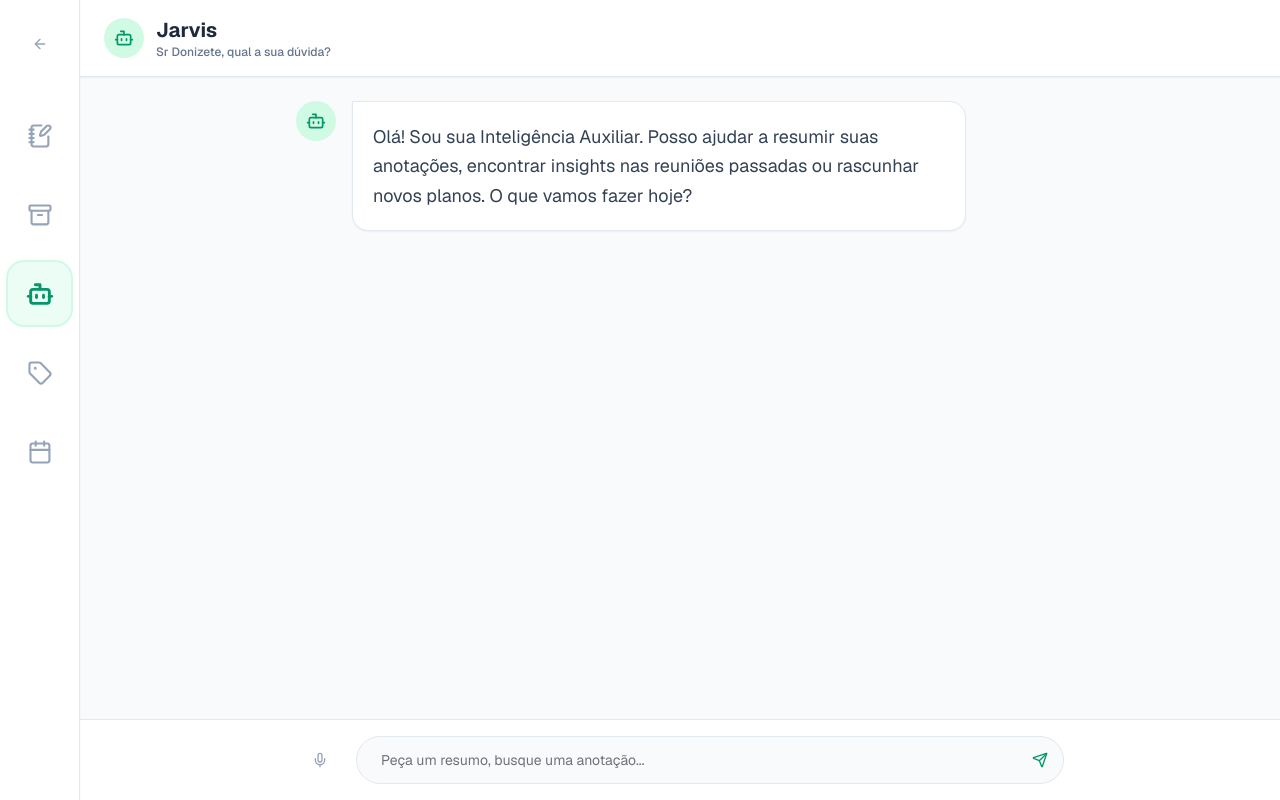
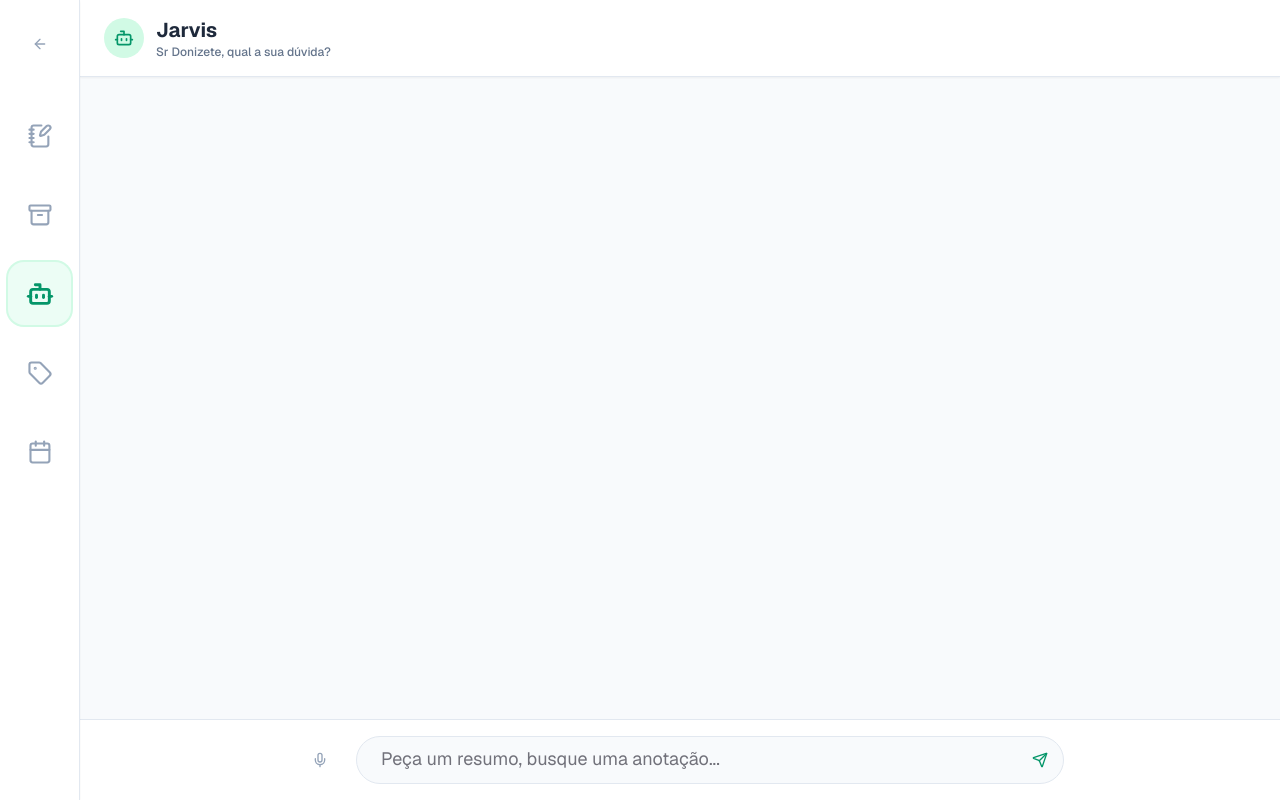
Before and after one commit to suportereipcp/saas, a Next.js app: page /anotacoes/assistant in a window 1280 px wide. Built offline with nearby package versions, Linux system fonts and the light colour scheme.

Commit message:
UI: Jarvis Updates - Fonte 18px, Typing Indicator e Historico Limpo

```diff
--- a/src/app/anotacoes/assistant/page.tsx
+++ b/src/app/anotacoes/assistant/page.tsx
@@ -6,11 +6,10 @@ import { Input } from "@/components/ui/input";
 import { Button } from "@/components/ui/button";
 
 export default function AssistantPage() {
-    const [messages, setMessages] = useState<{ role: 'user' | 'assistant', content: string }[]>([
-        { role: 'assistant', content: 'Olá! Sou sua Inteligência Auxiliar. Posso ajudar a resumir suas anotações, encontrar insights nas reuniões passadas ou rascunhar novos planos. O que vamos fazer hoje?' }
-    ]);
+    const [messages, setMessages] = useState<{ role: 'user' | 'assistant', content: string }[]>([]);
     const [inputValue, setInputValue] = useState("");
     const [isRecording, setIsRecording] = useState(false);
+    const [isLoading, setIsLoading] = useState(false);
 
     const handleSend = async () => {
         if (!inputValue.trim()) return;
@@ -18,6 +17,7 @@ export default function AssistantPage() {
         const userMessage = inputValue;
         setMessages(prev => [...prev, { role: 'user', content: userMessage }]);
         setInputValue("");
+        setIsLoading(true);
 
         try {
             const res = await fetch('/api/chat', {
@@ -37,6 +37,8 @@ export default function AssistantPage() {
         } catch (error: any) {
             console.error("Chat Error:", error);
             setMessages(prev => [...prev, { role: 'assistant', content: `Erro: ${error.message || "Tente novamente mais tarde."}` }]);
+        } finally {
+            setIsLoading(false);
         }
     };
 
@@ -82,6 +84,20 @@ export default function AssistantPage() {
                         </div>
                     </div>
                 ))}
+
+                {/* Loading Indicator */}
+                {isLoading && (
+                    <div className="flex gap-4 max-w-3xl mx-auto">
+                        <div className="shrink-0 w-10 h-10 rounded-full flex items-center justify-center bg-emerald-100 text-emerald-600">
+                            <Bot size={20} />
+                        </div>
+                        <div className="p-5 rounded-2xl shadow-sm border bg-white border-slate-200 rounded-tl-none text-slate-700 flex items-center gap-1">
+                            <span className="w-2 h-2 bg-emerald-400 rounded-full animate-bounce [animation-delay:-0.3s]"></span>
+                            <span className="w-2 h-2 bg-emerald-400 rounded-full animate-bounce [animation-delay:-0.15s]"></span>
+                            <span className="w-2 h-2 bg-emerald-400 rounded-full animate-bounce"></span>
+                        </div>
+                    </div>
+                )}
             </div>
 
             {/* Input Area */}
@@ -105,7 +121,7 @@ export default function AssistantPage() {
                             onChange={(e) => setInputValue(e.target.value)}
                             onKeyDown={(e) => e.key === 'Enter' && handleSend()}
                             placeholder={isRecording ? "Ouvindo..." : "Peça um resumo, busque uma anotação..."}
-                            className={`h-12 rounded-full pl-6 pr-12 text-lg border-slate-200 bg-slate-50 focus-visible:ring-emerald-500 transition-all ${isRecording ? "border-red-300 bg-red-50 placeholder:text-red-400" : ""}`}
+                            className={`h-12 rounded-full pl-6 pr-12 text-[18px] placeholder:text-[18px] border-slate-200 bg-slate-50 focus-visible:ring-emerald-500 transition-all ${isRecording ? "border-red-300 bg-red-50 placeholder:text-red-400" : ""}`}
                             disabled={isRecording}
                         />
                         <Button
```
